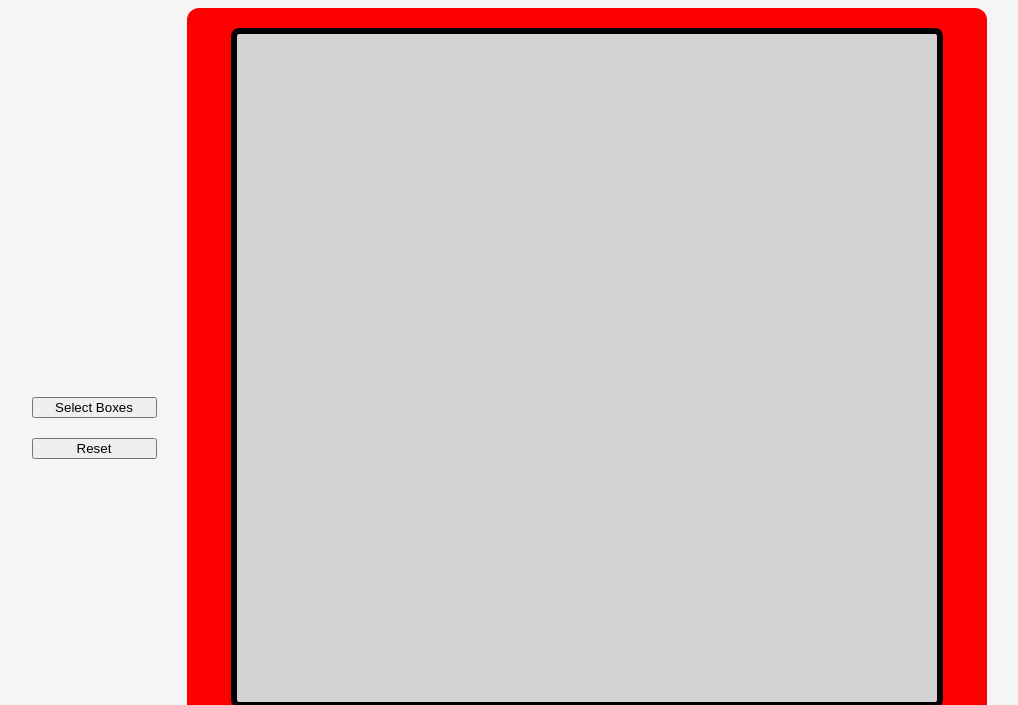
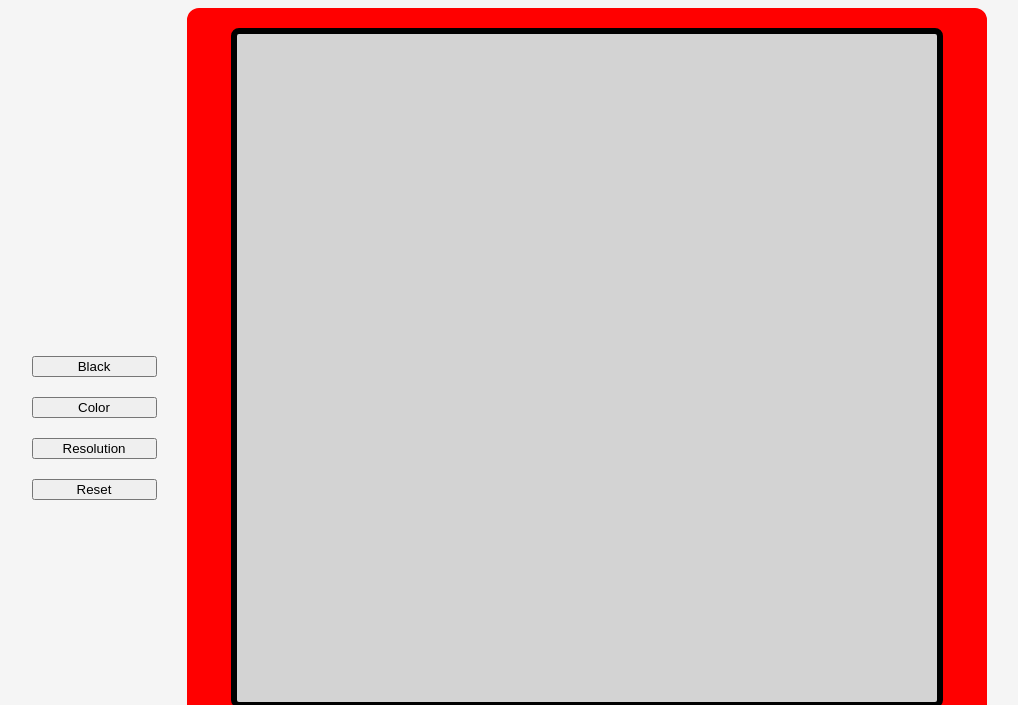
Before and after one commit to Runner-Dad84/Etch-a-Sketch, a plain HTML site: page index.html in a window 1280 px wide. Shown: the top 705 px of the page, without its empty margins (146-1164 px from the left). Drawn offline with Linux system fonts and the light colour scheme.

Commit message:
Add function for random color options.

```diff
--- a/index.html
+++ b/index.html
@@ -13,7 +13,9 @@
 
 <body>
     <div class="sideBar">
-        <button id="button" onclick="functionAsk()">Select Boxes</button>
+        <button id="black" onclick="drawBlack()">Black</button>
+        <button id="color" onclick="drawColor()">Color</button>
+        <button id="resolution" onclick="functionAsk()">Resolution</button>
         <button id ="reset" onclick="functionReset()">Reset</button>
         <span id="squareNum"></span>
     </div>
--- a/script.js
+++ b/script.js
@@ -1,4 +1,3 @@
-const button = document.getElementById("button");
 let span = document.getElementById("squareNum");
 span.textContent = "";
 let num;
@@ -21,7 +20,7 @@ function functionAsk (){
 
 let container = document.querySelector('#container');
 
-//creates number of squares and highlighting tool//
+//resolution//
 function squares() {
     functionReset ();
     for (i = 0; i < num; i++){
@@ -35,14 +34,33 @@ function squares() {
             row.appendChild(column);
         };
     };
+ drawBlack();
+}
+
+function drawBlack (){
+    const divs = document.getElementsByClassName('columnStyle');
+        Array.from(divs).forEach(function(e) {
+            e.addEventListener("mouseenter", function() {
+            this.style.background = "black";}
+            );
+        });
+};
+
+function drawColor (){
+
+    function randomize (){
+        let randomColor = '#'+Math.floor(Math.random()*16777215).toString(16);
+        return randomColor;
+    };
 
     const divs = document.getElementsByClassName('columnStyle');
-    Array.from(divs).forEach(function(e) {
-        e.addEventListener("mouseenter", function() {
-        this.style.background = "black";}
-        );
-    });
-}
+        Array.from(divs).forEach(function(e) {
+            e.addEventListener("mouseenter", function() {
+            this.style.background = randomize();}
+            );
+        });
+};
+
 
 function functionReset () {
     let get = document.querySelectorAll('.rowStyle');
```
